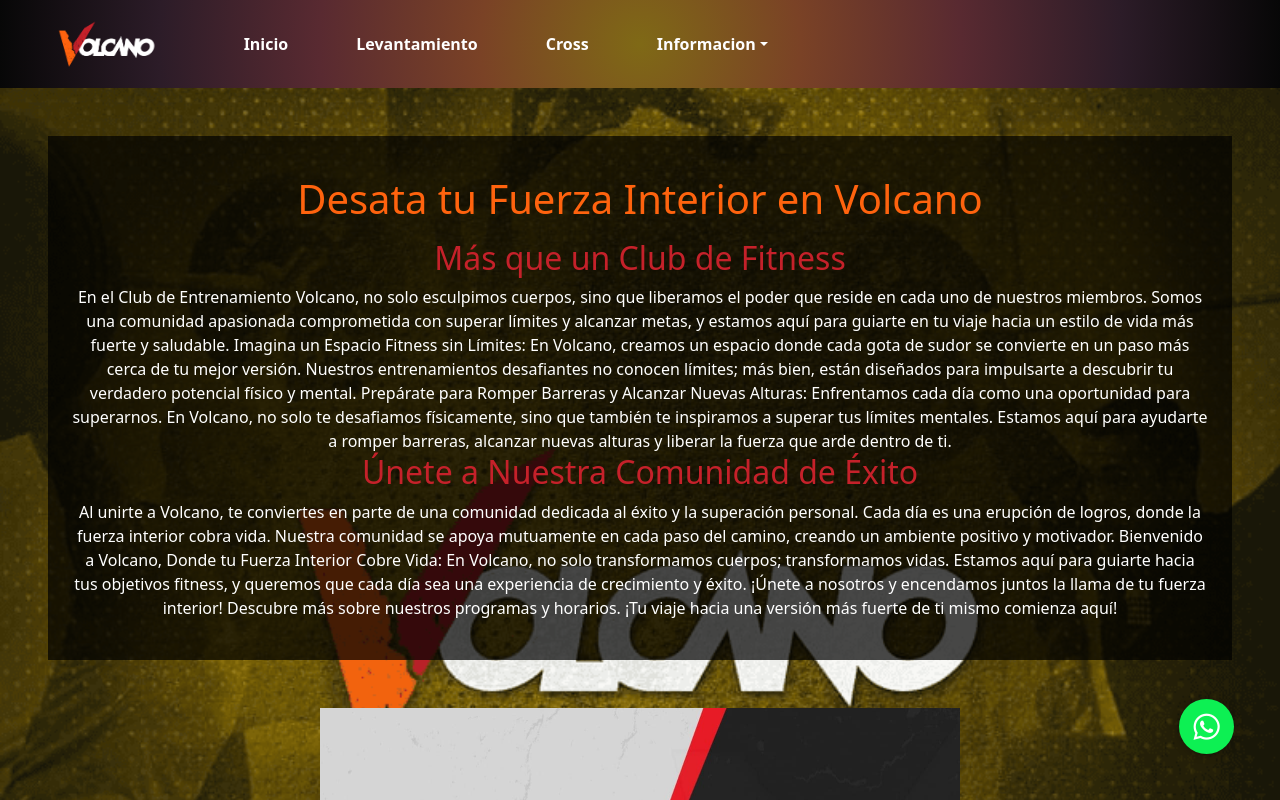
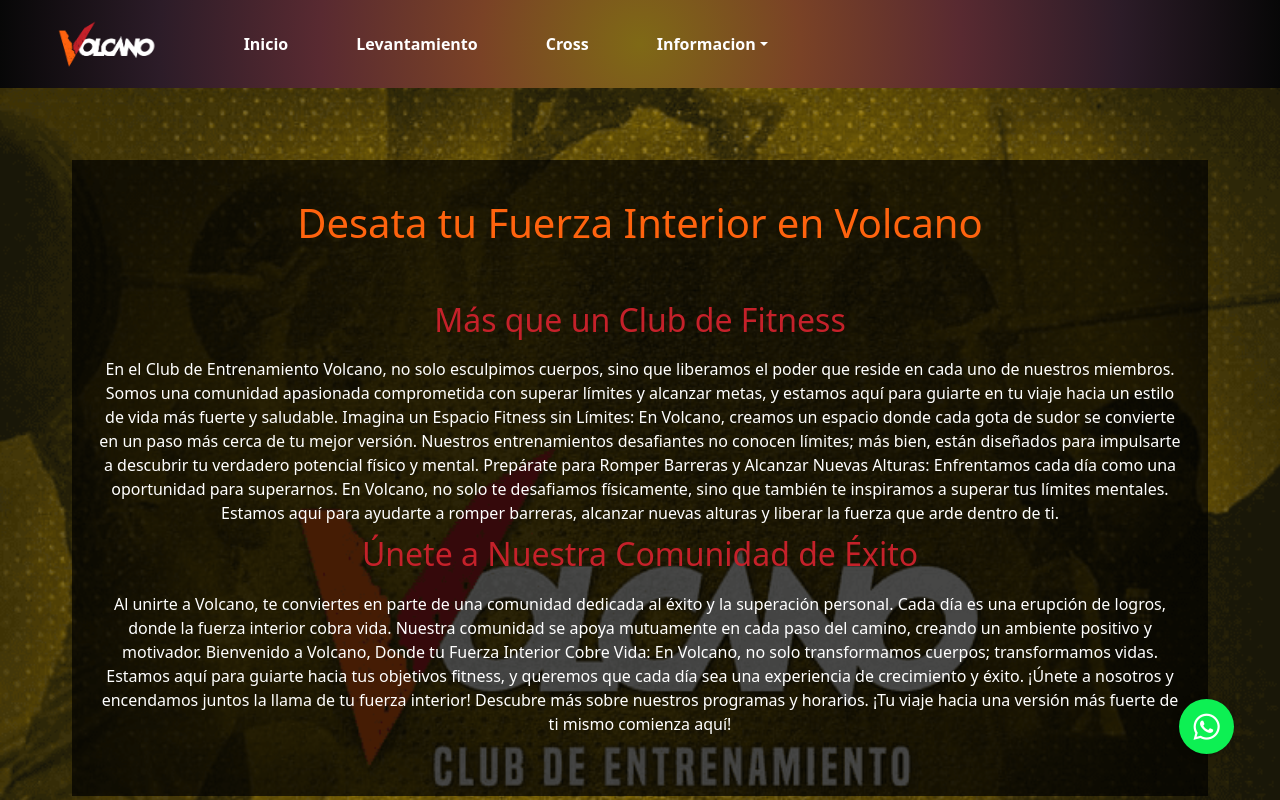
Before and after one commit to Hugocatalan/VOLCANO, a website: page index.html in a window 1280 px wide. Shown: the top 800 px of the page. Drawn offline with nearby package versions, Linux system fonts and the light colour scheme.

Commit message:
mejora pading en el article

```diff
--- a/index.html
+++ b/index.html
@@ -14,7 +14,7 @@
   </head>
   <body>
     <header>
-    <nav class="navbar  navbar-expand-lg mx-auto p-2 bg-mio  border-body" >
+      <nav class="navbar  navbar-expand-lg mx-auto p-2 bg-mio " data-bs-theme="dark">
         <div class="container-fluid ">
           <div class="logo">
             <img src="./asset/logo-volcano-PBI.png" alt="Logo de volcano">
@@ -52,7 +52,7 @@
 
 
 
-<article >
+<article class="p-4" >
   <div class="p-lg-4 m-5 text-center text-white bg-otro">
     <h1>Desata tu Fuerza Interior en Volcano</h1>
   <p>
--- a/scss/layout/_body.scss
+++ b/scss/layout/_body.scss
@@ -68,7 +68,9 @@
   justify-content: center;
   text-align: center;
    font-size: medium;
+   padding: aopx;
    img{
+
     width: 50%;
     padding-bottom: 1.25rem;
     min-width: 20.25rem;
@@ -81,5 +83,10 @@
    div{
     background-color: rgba(0, 0, 0, 0.712);
      }
-
+  p{
+    padding: 10px;
+  }
+  h2{
+    padding: .625rem;
+  }
 }
```
Also changed, not shown: css/styles.css.
